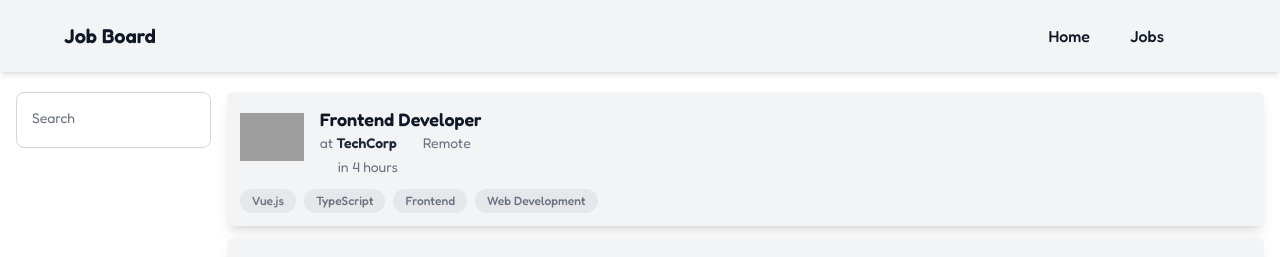
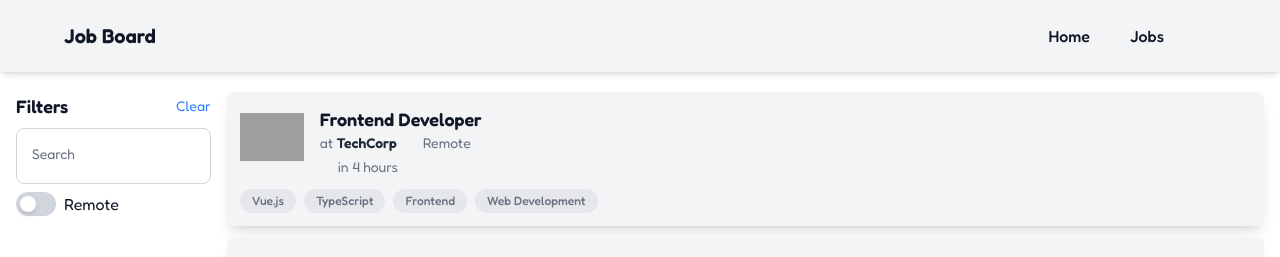
Before and after one commit to Yizack/jobs-board-demo, a Vue app: page /jobs in a window 1280 px wide. Shown: the top 257 px of the page. Built offline with nearby package versions, Linux system fonts and the light colour scheme; grey boxes are pictures that could not be loaded; some icons are missing.

Commit message:
fix: job filters

```diff
--- a/src/components/form/FormInput.vue
+++ b/src/components/form/FormInput.vue
@@ -19,17 +19,13 @@ const updateValue = (event: Event) => {
     <input
       :id="id"
       type="text"
-      :value="modelValue"
       class="w-full rounded-lg border border-gray-300 bg-transparent text-sm text-body placeholder-transparent focus:border-blue-300 focus:outline-none dark:border-gray-600"
       :class="floating ? 'peer px-4 pt-4 pb-1.5 h-14' : 'p-2.5'"
       placeholder=""
+      :value="modelValue || undefined"
       @input="updateValue"
     >
-    <label
-      v-if="floating"
-      :for="id"
-      class="absolute start-4 top-1.5 text-xs text-gray-500 dark:text-gray-400 transition-all peer-placeholder-shown:top-4 peer-placeholder-shown:text-sm peer-focus:top-1.5 peer-focus:text-xs peer-focus:text-blue-600 dark:peer-focus:text-blue-300"
-    >
+    <label v-if="floating" :for="id" class="absolute start-4 top-1.5 text-xs text-gray-500 dark:text-gray-400 transition-all peer-placeholder-shown:top-4 peer-placeholder-shown:text-sm peer-focus:top-1.5 peer-focus:text-xs peer-focus:text-blue-600 dark:peer-focus:text-blue-300">
       {{ label }}
     </label>
   </div>
--- a/src/components/form/FormSwitch.vue
+++ b/src/components/form/FormSwitch.vue
@@ -1,20 +1,29 @@
 <script setup lang="ts">
 defineProps<{
-  modelValue: string;
+  modelValue: boolean;
+  id: string;
+  label: string;
 }>();
 
 const emit = defineEmits(["update:modelValue"]);
 
 const updateValue = (event: Event) => {
-  const value = (event.target as HTMLInputElement).value;
+  const value = (event.target as HTMLInputElement).checked;
   emit("update:modelValue", value);
 };
 </script>
 
 <template>
-  <label class="inline-flex items-center cursor-pointer">
-    <input type="checkbox" class="sr-only peer" role="switch" @input="updateValue">
-    <div class="relative w-11 h-6 bg-gray-200 peer-focus:outline-none peer-focus:ring-4 peer-focus:ring-blue-300 dark:peer-focus:ring-blue-800 rounded-full peer dark:bg-gray-700 peer-checked:after:translate-x-full rtl:peer-checked:after:-translate-x-full peer-checked:after:border-white after:content-[''] after:absolute after:top-[2px] after:start-[2px] after:bg-white after:border-gray-300 after:border after:rounded-full after:h-5 after:w-5 after:transition-all dark:border-gray-600 peer-checked:bg-blue-600 dark:peer-checked:bg-blue-600" />
-    <span class="ms-3 text-sm font-medium text-gray-900 dark:text-gray-300">Toggle me</span>
+  <label class="relative inline-flex items-center" :for="id">
+    <input
+      :id="id"
+      type="checkbox"
+      class="absolute left-1/2 -translate-x-1/2 w-full h-full peer appearance-none rounded-md cursor-pointer"
+      role="switch"
+      :checked="modelValue || undefined"
+      @input="updateValue"
+    >
+    <span class="w-10 flex items-center flex-shrink-0 p-1 bg-gray-300 rounded-full duration-300 ease-in-out peer-checked:bg-blue-500 peer-checked:dark:bg-blue-300 after:w-4 after:h-4 after:bg-white after:rounded-full after:shadow-md after:duration-300 peer-checked:after:translate-x-4 group-hover:after:translate-x-1" />
+    <span class="ms-2">{{ label }}</span>
   </label>
 </template>
--- a/src/components/job/JobFilters.vue
+++ b/src/components/job/JobFilters.vue
@@ -1,19 +1,23 @@
 <script setup lang="ts">
 import FormInput from "~/components/form/FormInput.vue";
-import { ref, watch } from "vue";
+import FormSwitch from "~/components/form/FormSwitch.vue";
+import { watch } from "vue";
 import { useJobsStore } from "~/stores/jobs";
 
-const filters = ref({
-  search: ""
-});
+const jobs = useJobsStore();
 
-const jobsStore = useJobsStore();
-
-watch(filters, (value) => {
-  jobsStore.applyFilters(value);
+watch(jobs.filters, (value) => {
+  jobs.applyFilters(value);
 }, { deep: true });
 </script>
 
 <template>
-  <FormInput id="search" v-model="filters.search" label="Search" floating />
+  <div class="text-body flex flex-col gap-2">
+    <div class="flex justify-between items-center">
+      <h2 class="text-lg font-semibold">Filters</h2>
+      <button class="text-sm text-blue-500 cursor-pointer" @click="jobs.resetFilters()">Clear</button>
+    </div>
+    <FormInput id="search" v-model="jobs.filters.search" label="Search" floating />
+    <FormSwitch id="fullTime" v-model="jobs.filters.remote" label="Remote" />
+  </div>
 </template>
--- a/src/stores/jobs.ts
+++ b/src/stores/jobs.ts
@@ -31,32 +31,36 @@ export const useJobsStore = defineStore("jobs", () => {
   /**
    * Filters for the jobs
    */
-  const filters = ref<JobFilters>({
-    search: ""
-  });
+  const initialFilters: JobFilters = {
+    search: "",
+    remote: false
+  };
+  const filters = ref<JobFilters>({ ...initialFilters });
 
   /**
-   * Filter jobs based on filters
+   * Computed property to filter jobs based on the search query
    */
   const filteredJobs = computed(() => data.value.filter((job) => {
-    if (!filters.value.search) return true;
     const titleMatch = job.title.toLowerCase().includes(filters.value.search.toLowerCase());
     const tagsMatch = job.tags.some((tag) => tag.toLowerCase().includes(filters.value.search.toLowerCase()));
-    return titleMatch || tagsMatch;
+    const remoteMatch = !filters.value.remote || job.location.toLowerCase().includes("remote");
+    return (!filters.value.search || titleMatch || tagsMatch) && remoteMatch;
   }));
 
-  /**
-   * Apply new filters
-   * @param newFilters
-   */
   const applyFilters = (newFilters: JobFilters) => {
     filters.value = { ...newFilters };
+  };
+
+  const resetFilters = () => {
+    filters.value = { ...initialFilters };
   };
 
   return {
     data: filteredJobs,
     isFetching,
     fetchData,
-    applyFilters
+    filters,
+    applyFilters,
+    resetFilters
   };
 });
--- a/src/types/index.d.ts
+++ b/src/types/index.d.ts
@@ -12,6 +12,7 @@ declare global {
 
   interface JobFilters {
     search: string;
+    remote: boolean;
   }
 }
 
```
